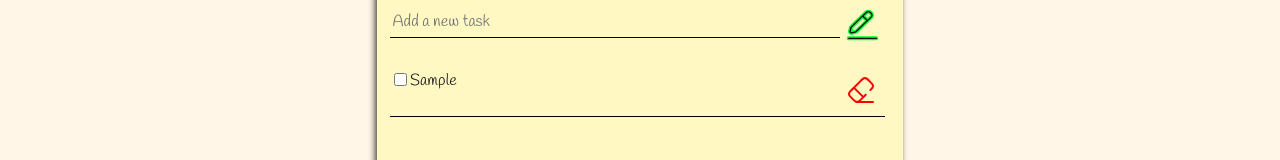
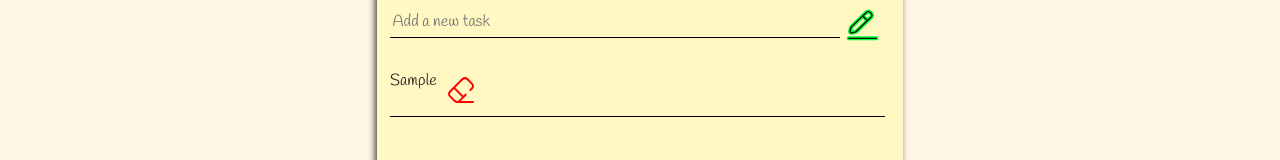
Before and after one commit to Novaxux/to-do_list_front, a React (Vite) app: page / in a window 1280 px wide. Both pictures are taken after typing "Sample" into the empty fields and a click on the button 862 px from the left and 244 px from the top of the page. Shown: the part 222-382 px from the top of the page. Built offline with nearby package versions, Linux system fonts and the light colour scheme.

Commit message:
Removed checkbox

```diff
--- a/src/components/taskItem.jsx
+++ b/src/components/taskItem.jsx
@@ -1,17 +1,9 @@
 import ButtonDelete from "./buttonDelete";
-const TaskItem = ({ task, index, handleToggleTask, handleDeleteTask }) => {
+const TaskItem = ({ task, index, handleDeleteTask }) => {
   return (
     <li className="taskItem" key={index}>
-      <input
-        type="checkbox"
-        checked={task.completed}
-        onChange={() => handleToggleTask(index)}
-        className="taskCheckbox"
-      />
       <span
         style={{
-          flex: 1,
-          textDecoration: task.completed ? "line-through" : "none",
           color: task.completed ? "#888" : "#222",
           whiteSpace: "normal", // permite salto de línea
           wordBreak: "break-word", // corta palabras largas si es necesario
--- a/src/pages/home.jsx
+++ b/src/pages/home.jsx
@@ -13,14 +13,6 @@ const Home = () => {
     setInput("");
   };
 
-  const handleToggleTask = (index) => {
-    setTasks(
-      tasks.map((task, i) =>
-        i === index ? { ...task, completed: !task.completed } : task
-      )
-    );
-  };
-
   const handleDeleteTask = (index) => {
     setTasks(tasks.filter((_, i) => i !== index));
   };
@@ -34,7 +26,6 @@ const Home = () => {
             key={index}
             task={task}
             index={index}
-            handleToggleTask={handleToggleTask}
             handleDeleteTask={handleDeleteTask}
           />
         ))}
```
